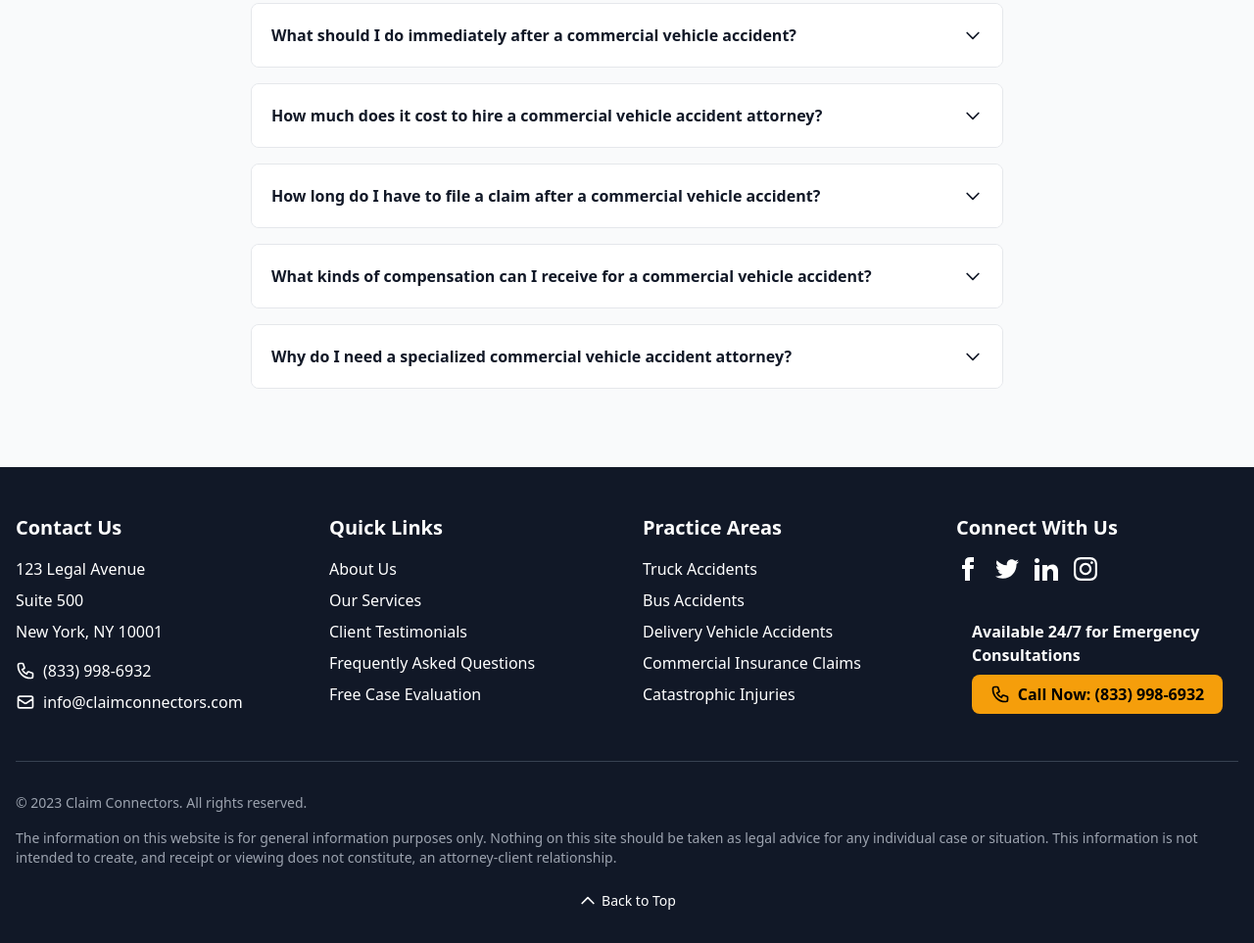
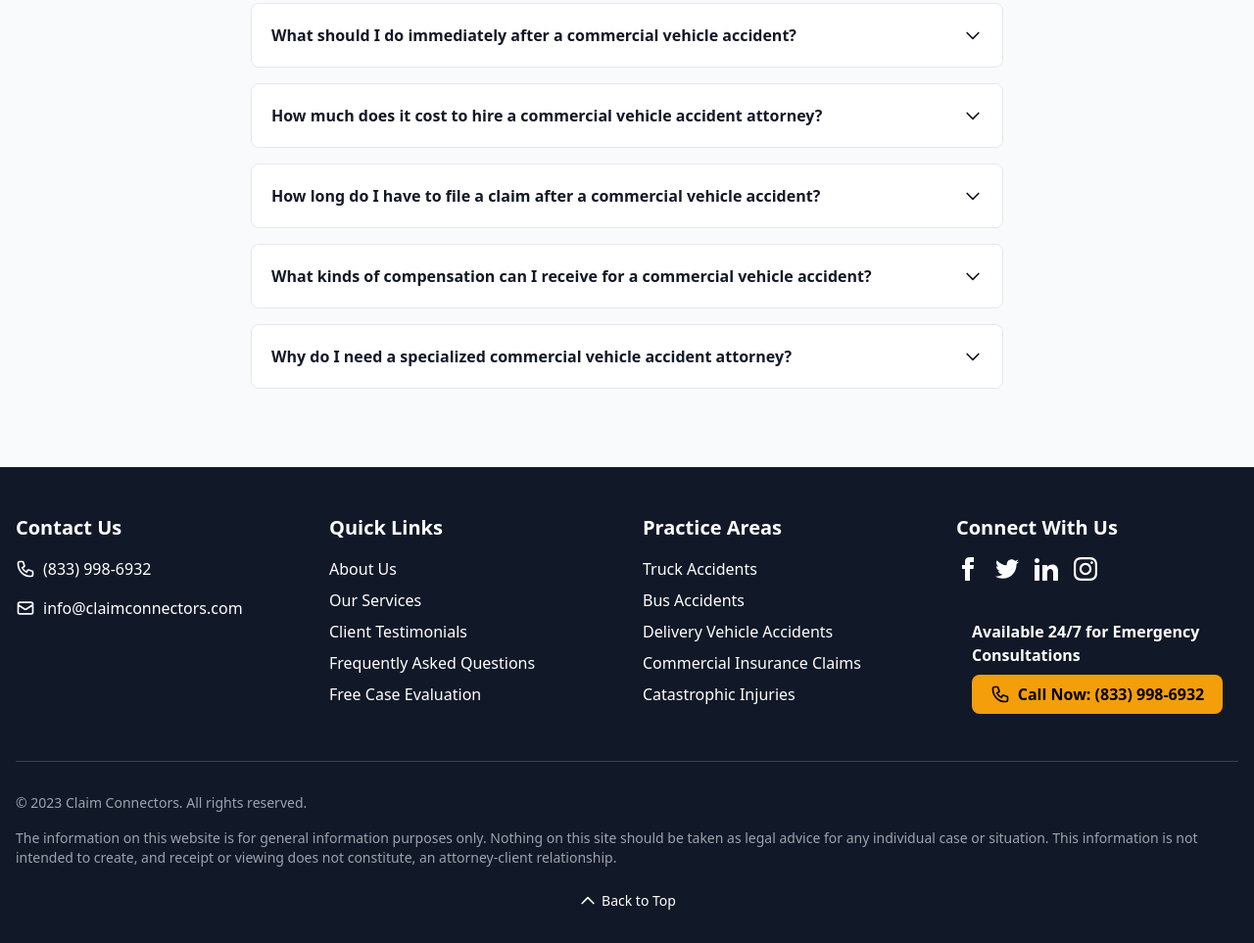
Before and after one commit to contentkingpins/comercial-mva, a plain HTML site: page index.html in a window 1280 px wide. Shown: the part 3273-4236 px from the top of the page at 98% size. Drawn offline with nearby package versions, Linux system fonts and the light colour scheme.

Commit message:
Removed physical address from Contact Us section

```diff
--- a/index.html
+++ b/index.html
@@ -498,10 +498,7 @@
                 <div class="md:col-span-1">
                     <h3 class="text-xl font-bold mb-4">Contact Us</h3>
                     <address class="not-italic mb-4">
-                        <div class="mb-2">123 Legal Avenue</div>
-                        <div class="mb-2">Suite 500</div>
-                        <div class="mb-4">New York, NY 10001</div>
-                        <a href="tel:8339986932" class="flex items-center mb-2 hover:text-secondary transition">
+                        <a href="tel:8339986932" class="flex items-center mb-4 hover:text-secondary transition">
                             <svg xmlns="http://www.w3.org/2000/svg" class="h-5 w-5 mr-2" fill="none" viewBox="0 0 24 24" stroke="currentColor">
                                 <path stroke-linecap="round" stroke-linejoin="round" stroke-width="2" d="M3 5a2 2 0 012-2h3.28a1 1 0 01.948.684l1.498 4.493a1 1 0 01-.502 1.21l-2.257 1.13a11.042 11.042 0 005.516 5.516l1.13-2.257a1 1 0 011.21-.502l4.493 1.498a1 1 0 01.684.949V19a2 2 0 01-2 2h-1C9.716 21 3 14.284 3 6V5z" />
                             </svg>
```
